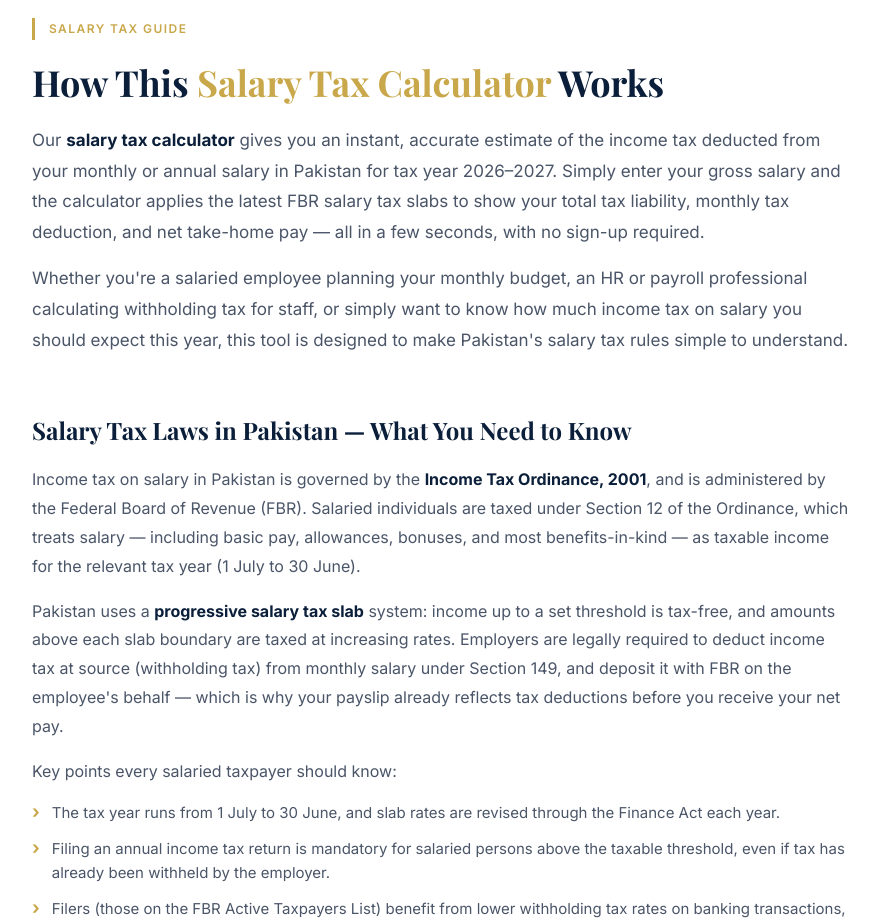
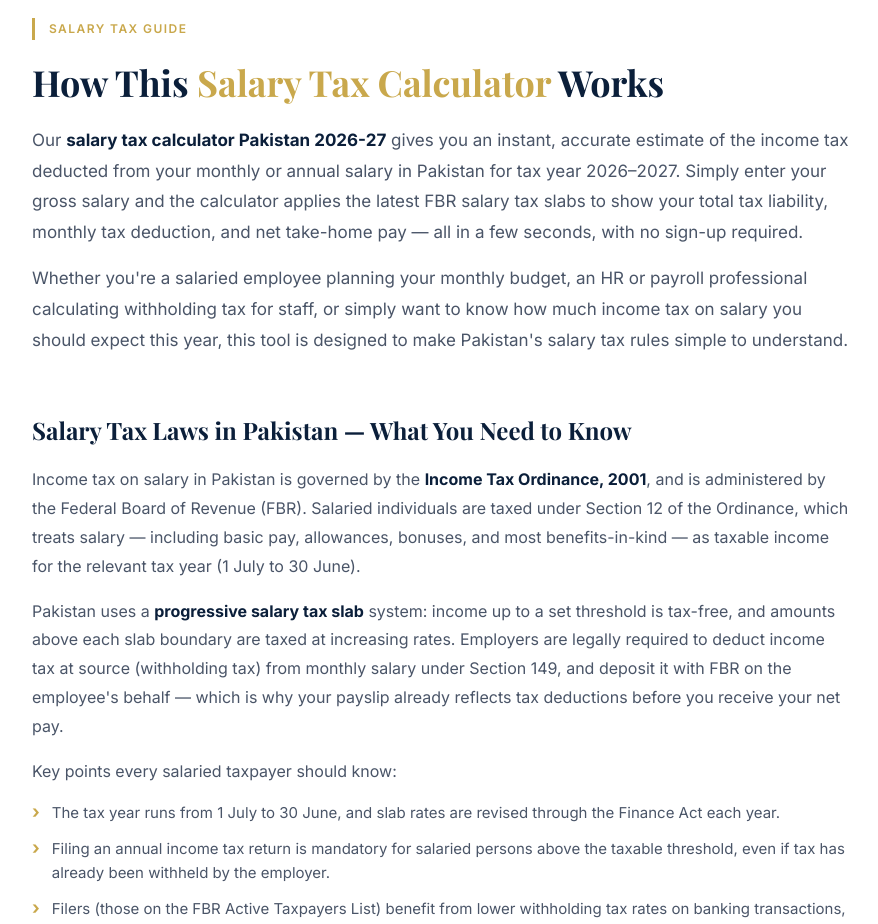
Before and after one commit to NomanSEO/NJVaccountants, a Next.js app: page /calculators/salary-tax in a window 1280 px wide. Shown: the part 1860-2784 px from the top of the page, without its empty margins (198-1076 px from the left). Built offline with nearby package versions, Linux system fonts and the light colour scheme.

Commit message:
page update

```diff
--- a/src/app/calculators/salary-tax/page.tsx
+++ b/src/app/calculators/salary-tax/page.tsx
@@ -4,9 +4,9 @@
 import { SALARY_TAX_SLABS_2026_27 } from '@/lib/salaryTax'
 
 export const metadata = {
-  title: 'Salary Tax Calculator 2026–2027 | NJV Accountants',
+  title: 'Salary Tax Calculator Pakistan 2026–2027 | NJV Accountants',
   description:
-    'Estimate your income tax on salary for tax year 2026–2027 with our free salary tax calculator. Monthly and annual breakdown across all tax slabs.',
+    'Estimate your income tax on salary for tax year 2026–2027 with our free salary tax calculator as per FBR and Income tax rules. Monthly and annual breakdown across all tax slabs.',
 }
 
 const fmtRs = (n: number) =>
@@ -143,7 +143,7 @@
           How This <em className="not-italic text-gold">Salary Tax Calculator</em> Works
         </h2>
         <p className="text-[1.0625rem] text-slate leading-[1.8] mb-4">
-          Our <strong className="text-navy">salary tax calculator</strong> gives you an instant, accurate
+          Our <strong className="text-navy">salary tax calculator Pakistan 2026-27</strong> gives you an instant, accurate
           estimate of the income tax deducted from your monthly or annual salary in Pakistan for tax year
           2026–2027. Simply enter your gross salary and the calculator applies the latest FBR salary tax
           slabs to show your total tax liability, monthly tax deduction, and net take-home pay — all in a
```
